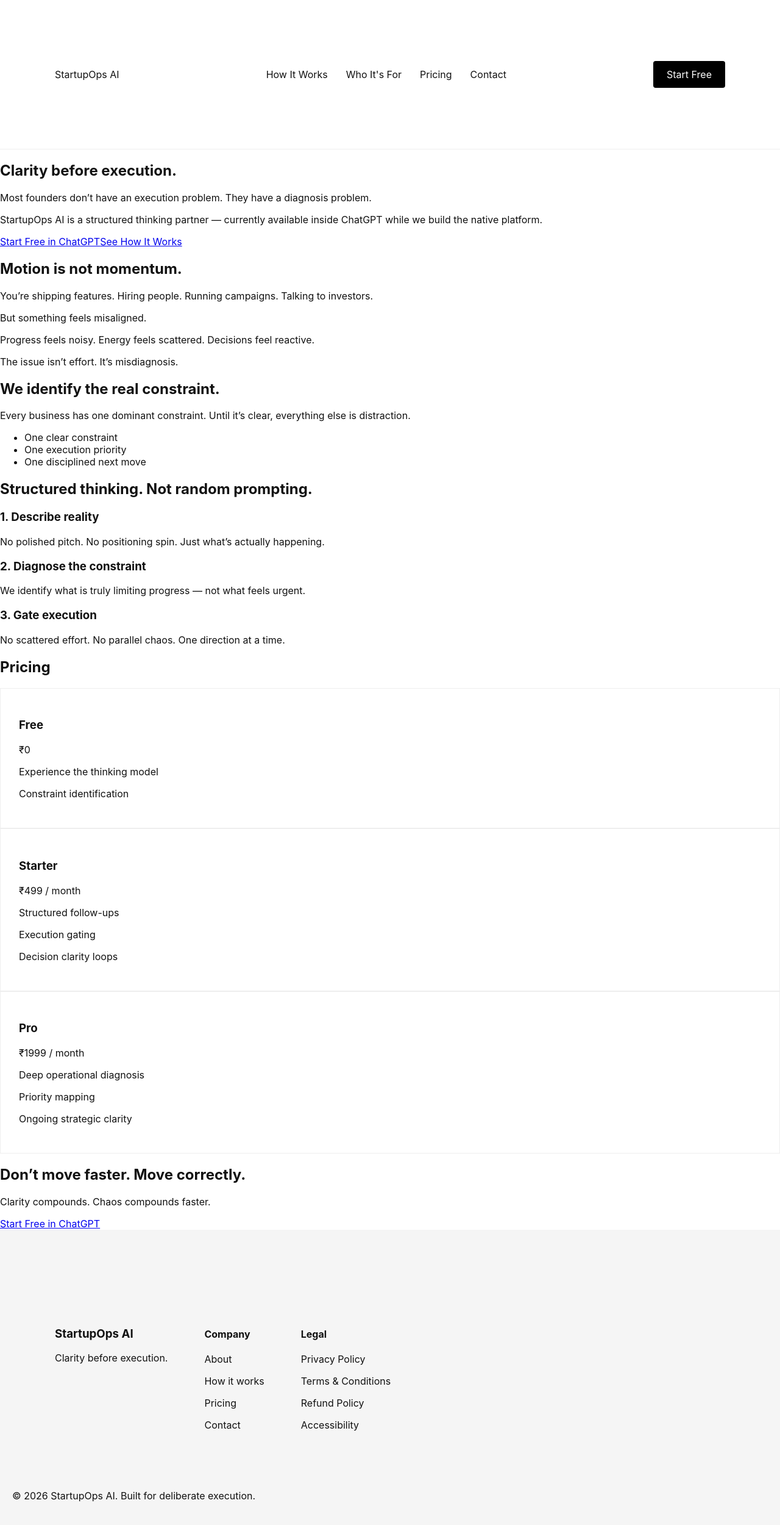
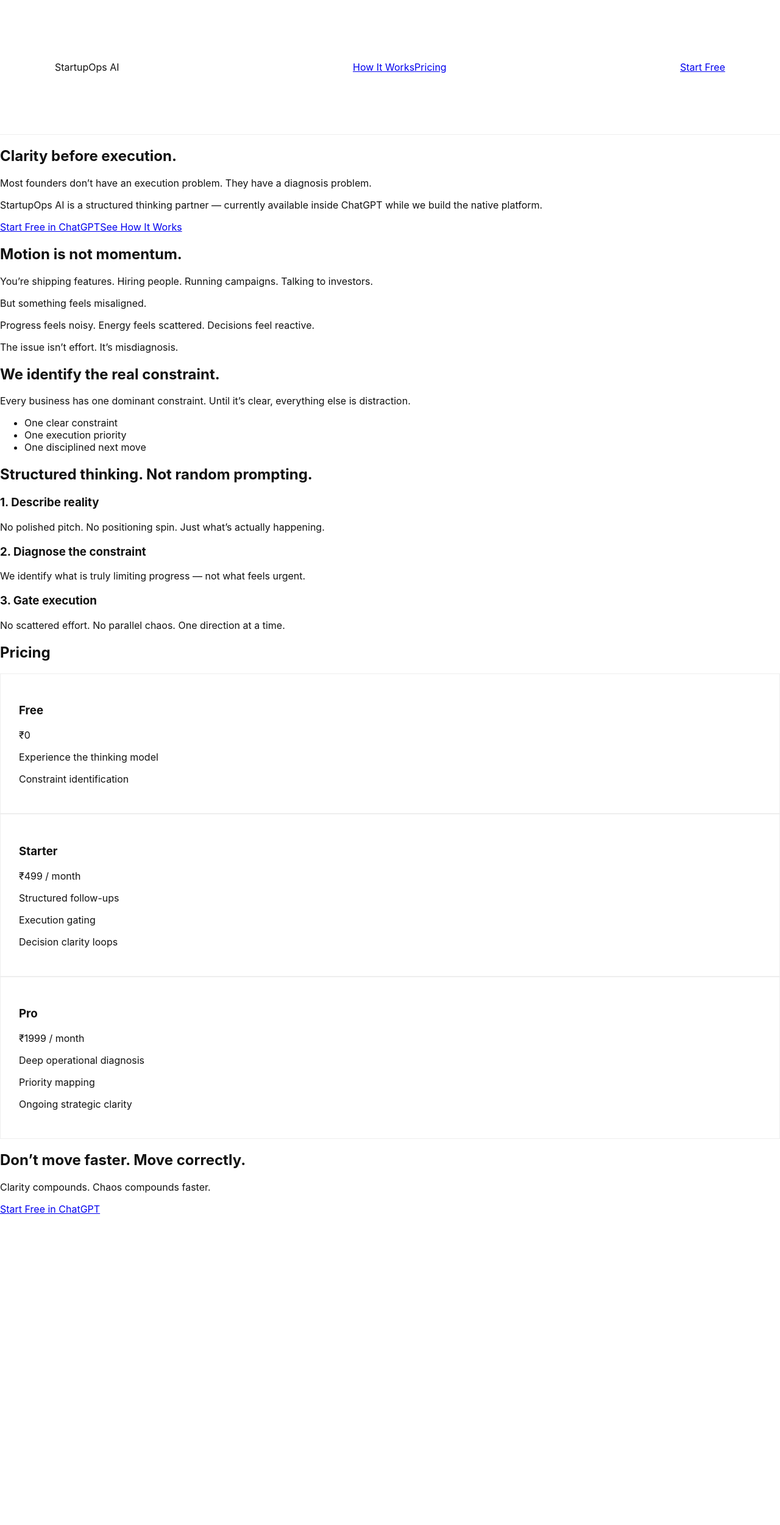
Before and after one commit to 124Anushka/startupops-ai, a Next.js app: page / in a window 1280 px wide. Shown: the top 2500 px of the page at 61% size. After the commit the page ends 1992 px from the top, so only its background shows below. Built offline with nearby package versions, Linux system fonts and the light colour scheme.

Commit message:
Refactor layout to include custom navigation

```diff
--- a/app/layout.tsx
+++ b/app/layout.tsx
@@ -1,16 +1,8 @@
 import "./globals.css"
-import Navbar from "./components/Navbar"
-import Footer from "./components/Footer"
 
 export const metadata = {
-  title: {
-    default: "StartupOps AI",
-    template: "%s | StartupOps AI",
-  },
+  title: "StartupOps AI",
   description: "Clarity before execution.",
-  icons: {
-    icon: "/favicon.ico",
-  },
 }
 
 export default function RootLayout({
@@ -20,13 +12,24 @@
 }) {
   return (
     <html lang="en">
-      <body className="bg-white text-black antialiased">
-        <Navbar />
-        <main className="min-h-screen">
-          {children}
-        </main>
-        <Footer />
+      <body>
+        <nav className="nav">
+          <div className="container nav-inner">
+            <div className="logo">StartupOps AI</div>
+
+            <div className="links">
+              <a href="#how">How It Works</a>
+              <a href="#pricing">Pricing</a>
+            </div>
+
+            <a className="nav-button" href="#">
+              Start Free
+            </a>
+          </div>
+        </nav>
+
+        <main>{children}</main>
       </body>
     </html>
-  )
+  );
 }
```
